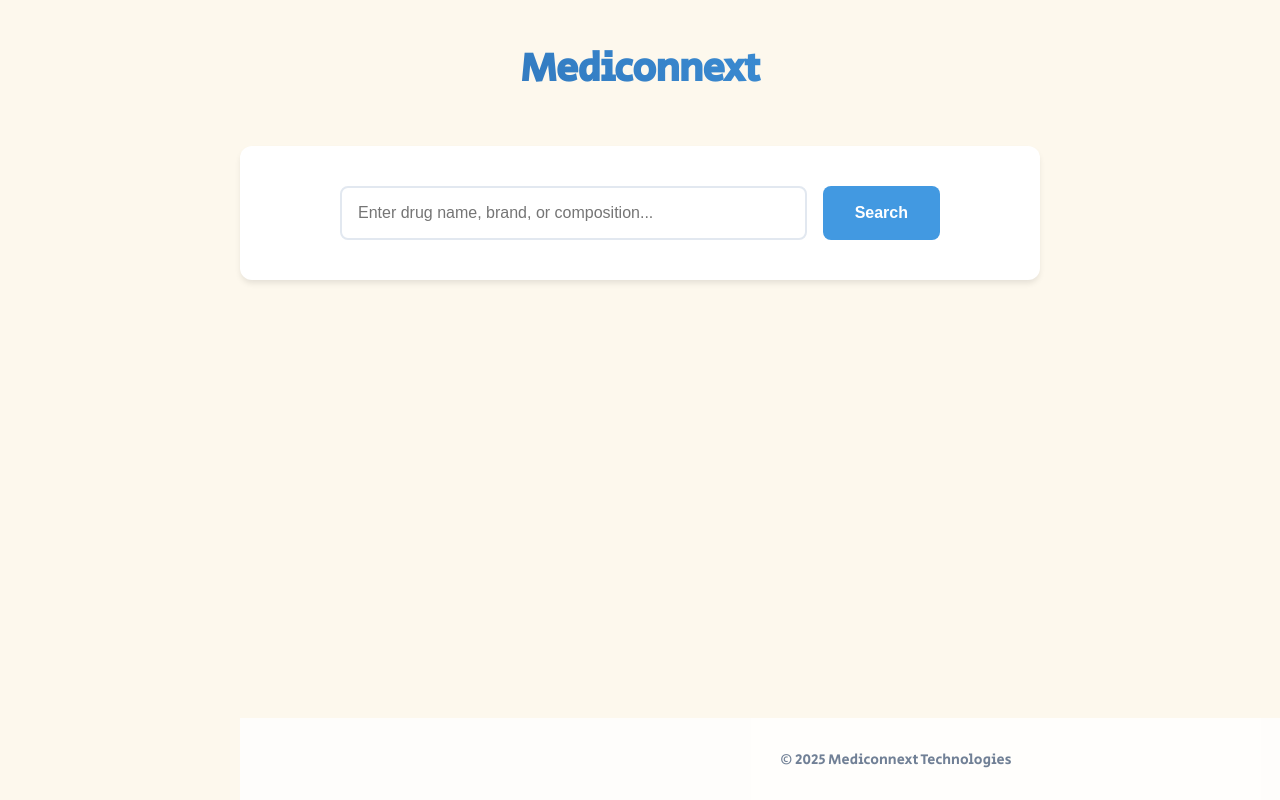
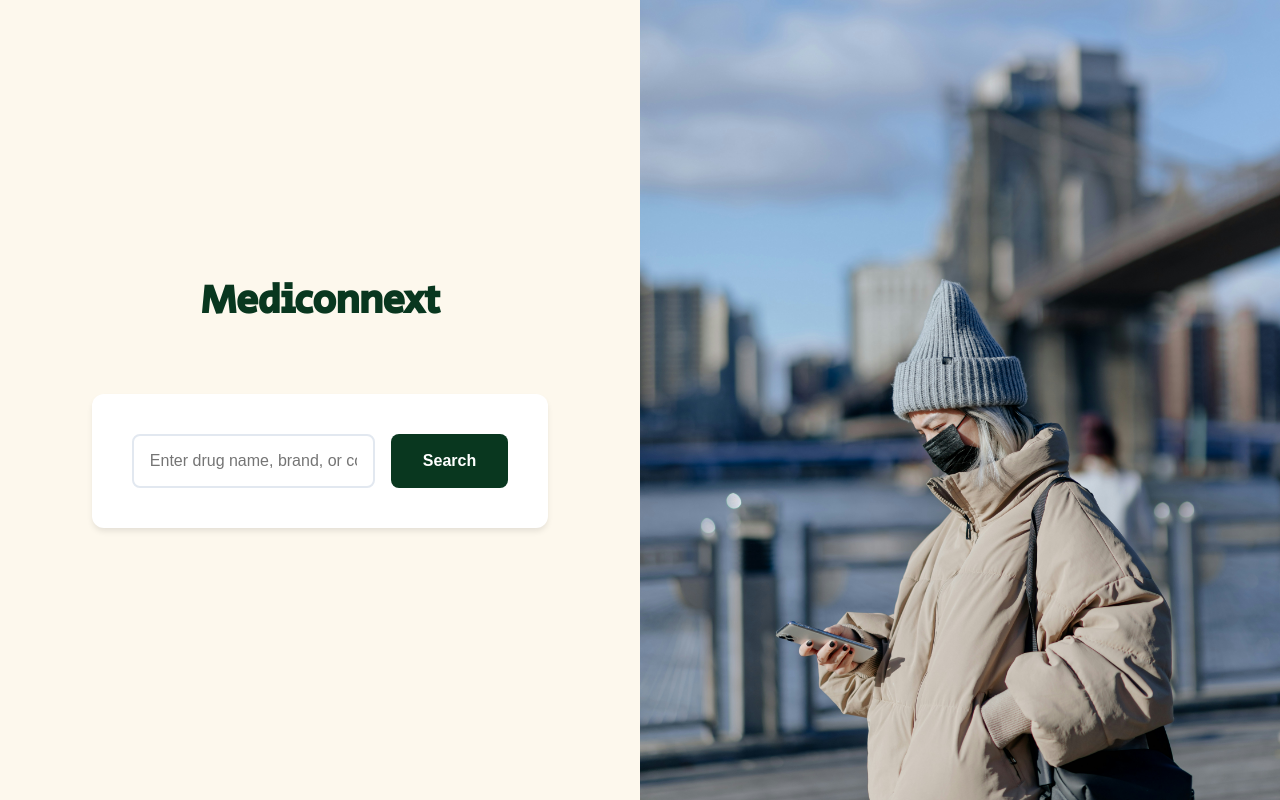
Before and after one commit to Abhaykauts/MediConnext, a Flask app: page / in a window 1280 px wide. Run offline with Flask 3, Linux system fonts and the light colour scheme; parts of the project's set-up code (start-up, migrations or seed data) failed here and were passed over.

Commit message:
changing styling

```diff
--- a/ML-Medicine Search/templates/index.html
+++ b/ML-Medicine Search/templates/index.html
@@ -1,29 +1,43 @@
 <!DOCTYPE html>
 <html lang="en">
 <head>
-    <meta charset="UTF-8">
-    <meta name="viewport" content="width=device-width, initial-scale=1.0">
+  <meta charset="UTF-8" />
+  <meta name="viewport" content="width=device-width, initial-scale=1.0"/>
   <title>MediConnext</title>
+
   <!-- Google Fonts -->
-     <link rel="preconnect" href="https://fonts.googleapis.com" />
-     <link rel="preconnect" href="https://fonts.gstatic.com" crossorigin />
-     <link href="https://fonts.googleapis.com/css2?family=Roboto:wght@300;400;700&family=Secular+One&display=swap" rel="stylesheet" />
+  <link rel="preconnect" href="https://fonts.googleapis.com"/>
+  <link rel="preconnect" href="https://fonts.gstatic.com" crossorigin/>
+  <link href="https://fonts.googleapis.com/css2?family=Roboto:wght@300;400;700&family=Secular+One&display=swap" rel="stylesheet"/>
+
   <style>
-        .secular-one-regular {
-            font-family: "Secular One", sans-serif;
-            font-weight: 400;
-            font-style: normal;
+    * {
+      margin: 0;
+      padding: 0;
+      box-sizing: border-box;
     }
 
     body {
       font-family: "Secular One", sans-serif;
+      height: 100vh;
+      display: flex;
+    }
+
+    .left-section {
+      width: 50%;
+      padding: 4rem;
+      display: flex;
+      flex-direction: column;
+      justify-content: center;
       background-color: #fdf8ed;
     }
 
-        .container {
-            max-width: 800px;
-            margin: 0 auto;
-            padding: 2rem;
+    .right-section {
+      width: 50%;
+      background-image: url("hero-image.jpg");
+      background-size: cover;
+      background-position: 40% 100%;
+      background-repeat: no-repeat;
     }
 
     .header {
@@ -34,10 +48,10 @@
     .logo {
       font-size: 2.5rem;
       font-weight: 700;
-            color:rgb(6, 208, 107);
+      color:  rgb(9 55 31);
       letter-spacing: -1px;
       margin-bottom: 1rem;
-            background: linear-gradient(45deg, #2b6cb0, #4299e1);
+      background:  rgb(9 55 31);
       -webkit-background-clip: text;
       -webkit-text-fill-color: transparent;
     }
@@ -47,13 +61,13 @@
       padding: 2.5rem;
       border-radius: 12px;
       box-shadow: 0 4px 6px -1px rgba(0, 0, 0, 0.1);
+      max-width: 600px;
+      margin: 0 auto;
     }
 
     .search-form {
       display: flex;
       gap: 1rem;
-            max-width: 600px;
-            margin: 0 auto;
     }
 
     input[type="text"] {
@@ -67,13 +81,13 @@
 
     input[type="text"]:focus {
       outline: none;
-            border-color: #4299e1;
+      border-color: rgb(9 55 31);
       box-shadow: 0 0 0 3px rgba(66, 153, 225, 0.2);
     }
 
     button {
       padding: 1rem 2rem;
-            background: #4299e1;
+      background: rgb(9 55 31);
       color: white;
       border: none;
       border-radius: 8px;
@@ -84,49 +98,30 @@
     }
 
     button:hover {
-            background: #2b6cb0;
+      background: rgb(9 55 31);
       transform: translateY(-1px);
-        }
-
-        .tagline {
-            text-align: center;
-            color: #4a5568;
-            margin-bottom: 2rem;
-            font-size: 1.1rem;
-        }
-
-        .footer {
-            text-align: center;
-            margin-top: 3rem;
-            color: #718096;
-            font-size: 0.9rem;
-            position: fixed;
-            bottom: 0;
-            width: 100%;
-            padding: 1rem;
-            background: rgba(255, 255, 255, 0.8);
     }
   </style>
 </head>
 <body>
-    <div class="container">
+  <div class="left-section">
     <header class="header">
       <div class="logo">Mediconnext</div>
     </header>
 
     <div class="search-container">
       <form method="POST" action="/search" class="search-form">
-                <input type="text"
+        <input
+          type="text"
           name="medicine_name"
           placeholder="Enter drug name, brand, or composition..."
-                       required>
+          required
+        />
         <button type="submit">Search</button>
       </form>
     </div>
+  </div>
 
-        <footer class="footer">
-            <p>© 2025 Mediconnext Technologies</p>
-        </footer>
-    </div>
+  <div class="right-section"></div>
 </body>
 </html>
```
Also changed, not shown: ML-Medicine Search/templates/hero-image.jpg (added). Lines whose indentation alone changed are shown as unchanged.
